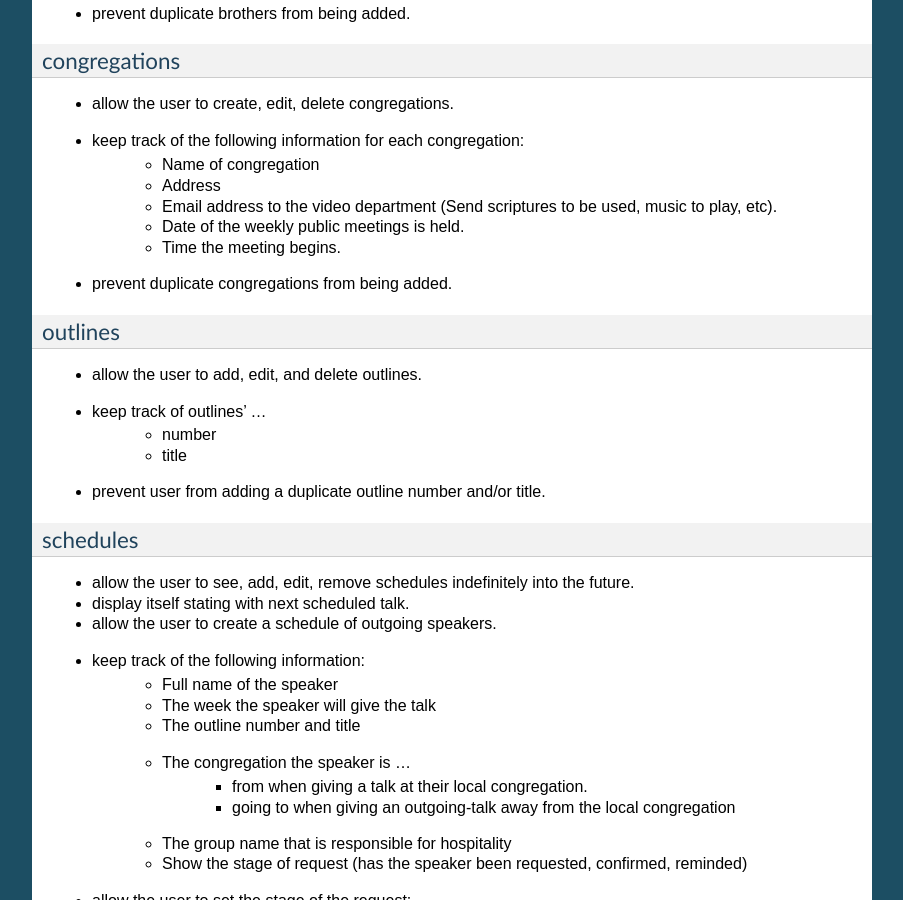
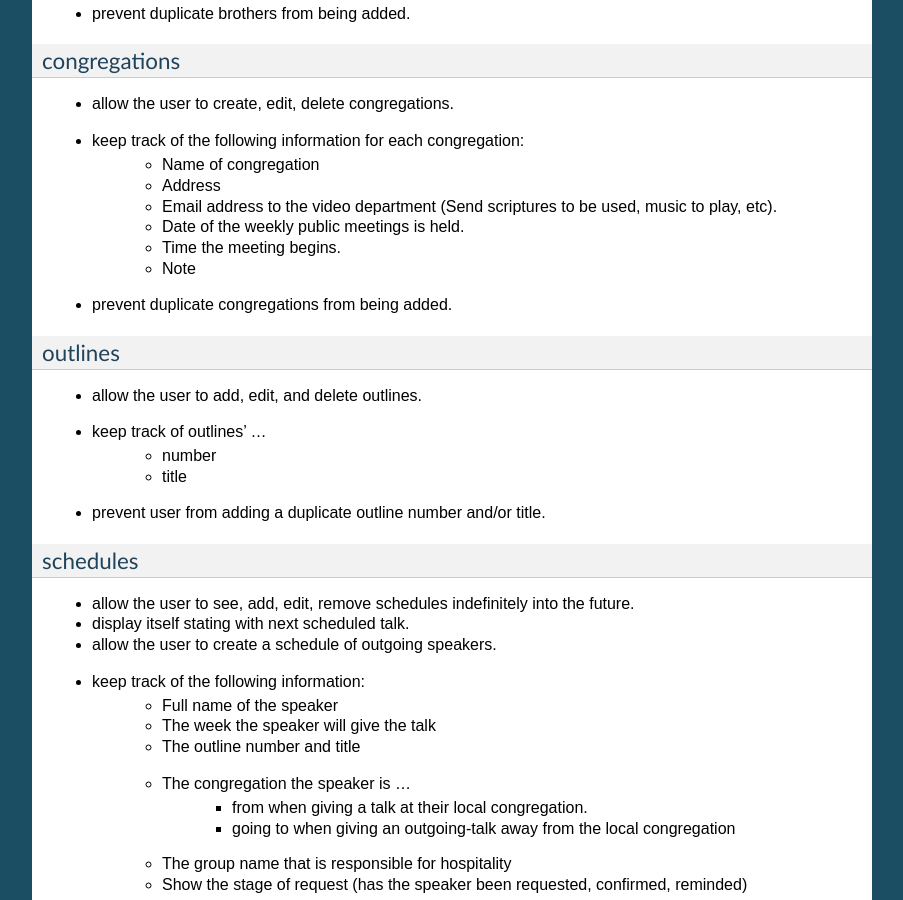
Before and after one commit to TheoDevelopers/tcHelper, a Sphinx documentation site: the page built from docs/manual/road_map_1-0/requirements_1-0.rst, in a window 1280 px wide and 900 px high, scrolled down 689 px. Shown: the whole window, without its empty margins (198-1101 px from the left). Built offline with Sphinx 7.4.7, drawn with Linux system fonts in a browser that asks for light colours.

```diff
--- a/docs/manual/road_map_1-0/requirements_1-0.rst
+++ b/docs/manual/road_map_1-0/requirements_1-0.rst
@@ -37,6 +37,7 @@
     - Email address to the video department (Send scriptures to be used, music to play, etc).
     - Date of the weekly public meetings is held.
     - Time the meeting begins.
+    - Note
 - prevent duplicate congregations from being added.
 
 outlines
```
Also changed, not shown: 2 other files.
